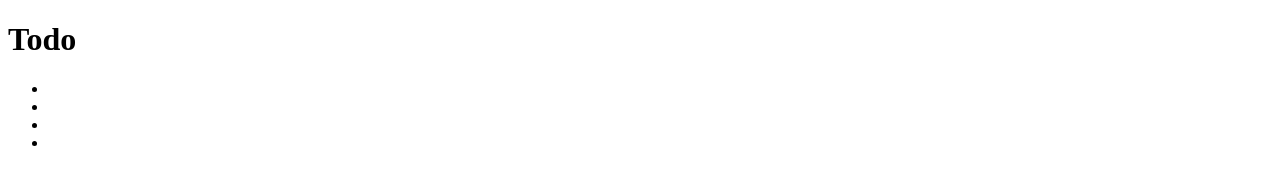
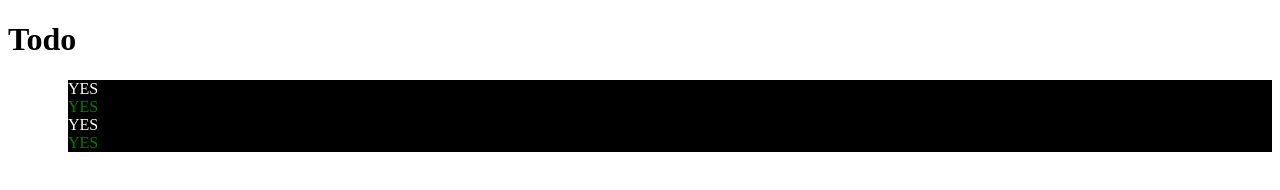
Before and after one commit to AynurSalimli/js, a plain HTML site: page DOM/ToDo/index.html in a window 1280 px wide. Drawn offline with Linux system fonts and the light colour scheme.

Commit message:
style-dom

```diff
--- a/DOM/ToDo/app.js
+++ b/DOM/ToDo/app.js
@@ -36,16 +36,33 @@ element = document.getElementById("todo-form");
 element = document.getElementById("title");
 
 //Elementi class-a gore secme
-element = document.getElementsByClassName("todo-list")[2]
-element = document.getElementsByTagName("li")
+element = document.getElementsByClassName("todo-list")[2];
+element = document.getElementsByTagName("li");
 
 //Query Selector
-element = document.querySelector("li")
+element = document.querySelector("li");
 element = document.querySelector("#todo-form");
-element = document.querySelectorAll("li")
-element.forEach(function(a){
-    console.log(a);
-})
+element = document.querySelectorAll("li");
+element.forEach(function (a) {
+  console.log(a);
+});
 
+//Style properties
+element = document.querySelectorAll("li");
+for (let i = 0; i < element.length; i++) {
+  element[i].style.color = "green";
+  element[i].style.marginLeft = "20px";
+  element[i].innerHTML = "YES";
+//   element[i].innerHTML = "<span style = 'color:red'>NO</span>";
+}
 
-console.log(element);
+element.forEach(function (el) {
+  el.style.background = "black";
+});
+
+last = document.querySelector("li:last-child");
+odd = document.querySelectorAll("li:nth-child(odd");
+odd.forEach(function (odd) {
+  odd.style.color = "white";
+});
+console.log(last);
--- a/DOM/ToDo/index.html
+++ b/DOM/ToDo/index.html
@@ -4,15 +4,16 @@
     <meta charset="UTF-8" />
     <meta name="viewport" content="width=device-width, initial-scale=1.0" />
     <title>Document</title>
+    <link rel="stylesheet" href="style.css">
   </head>
   <body>
     <h1 id="title">Todo</h1>
     <a href="#" class="basic"></a>
     <ul>
-      <li class="todo-list"></li>
-      <li class="todo-list"></li>
-      <li class="todo-list"></li>
-      <li class="todo-list"></li>
+      <li class="todo-list">List</li>
+      <li class="todo-list">List</li>
+      <li class="todo-list">List</li>
+      <li class="todo-list">List</li>
     </ul>
     <form id="todo-form"></form>
     <script src="app.js"></script>
--- /dev/null
+++ b/DOM/ToDo/style.css
@@ -0,0 +1,4 @@
+li{
+    color: red;
+    list-style: none;
+}
```
